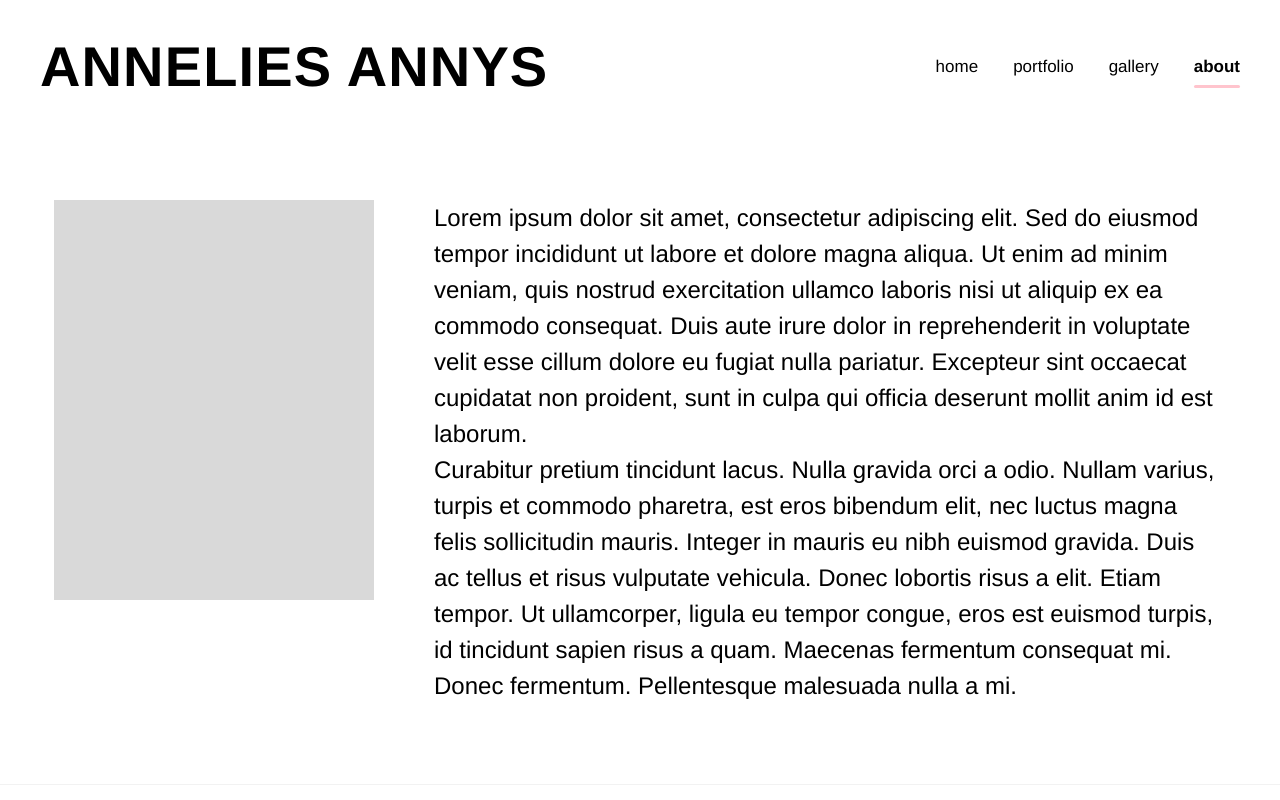
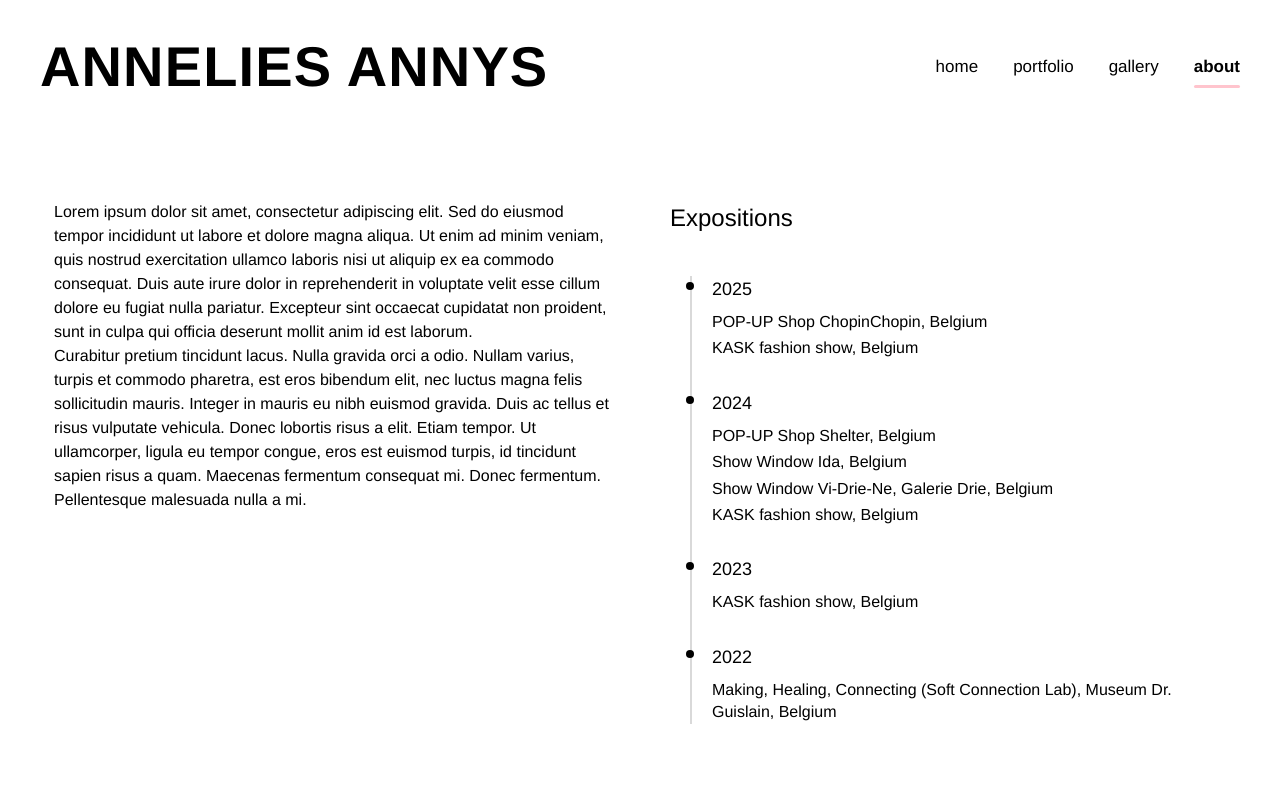
Before and after one commit to brentvervaet/anneliesannys-portfolio, a Vue app: page /about in a window 1280 px wide. Shown: the top 800 px of the page. Built offline with nearby package versions, Linux system fonts and the light colour scheme.

Commit message:
Refactor code structure for improved readability and maintainability

```diff
--- a/src/views/AboutView.vue
+++ b/src/views/AboutView.vue
@@ -1,9 +1,6 @@
 <template>
   <div class="about">
     <section class="about-content">
-      <div class="about-image">
-        <!-- <img src="/images/About/anneliesannys.webp" alt="Annelies Annys" /> -->
-      </div>
       <div class="about-text">
         <p>
           Lorem ipsum dolor sit amet, consectetur adipiscing elit. Sed do eiusmod tempor incididunt
@@ -22,8 +19,117 @@
           Donec fermentum. Pellentesque malesuada nulla a mi.
         </p>
       </div>
+
+      <div class="timeline-section">
+        <h2 class="timeline-title">Expositions</h2>
+        <div class="timeline">
+          <div class="timeline-item">
+            <div class="timeline-year">2025</div>
+            <div class="timeline-events">
+              <div class="timeline-event">POP-UP Shop ChopinChopin, Belgium</div>
+              <div class="timeline-event">KASK fashion show, Belgium</div>
+            </div>
+          </div>
+
+          <div class="timeline-item">
+            <div class="timeline-year">2024</div>
+            <div class="timeline-events">
+              <div class="timeline-event">POP-UP Shop Shelter, Belgium</div>
+              <div class="timeline-event">Show Window Ida, Belgium</div>
+              <div class="timeline-event">Show Window Vi-Drie-Ne, Galerie Drie, Belgium</div>
+              <div class="timeline-event">KASK fashion show, Belgium</div>
+            </div>
+          </div>
+
+          <div class="timeline-item">
+            <div class="timeline-year">2023</div>
+            <div class="timeline-events">
+              <div class="timeline-event">KASK fashion show, Belgium</div>
+            </div>
+          </div>
+
+          <div class="timeline-item">
+            <div class="timeline-year">2022</div>
+            <div class="timeline-events">
+              <div class="timeline-event">
+                Making, Healing, Connecting (Soft Connection Lab), Museum Dr. Guislain, Belgium
+              </div>
+            </div>
+          </div>
+        </div>
+      </div>
     </section>
   </div>
 </template>
 
 <script setup lang="ts"></script>
+
+<style>
+.about-content {
+  display: flex;
+  gap: 60px;
+  padding: 60px 54px;
+  align-items: flex-start;
+  position: relative;
+}
+
+.about-text {
+  color: black;
+  font-size: 16px;
+  font-weight: 300;
+  line-height: 1.5;
+  flex: 1;
+}
+
+.timeline-section {
+  flex: 1;
+}
+
+.timeline-title {
+  font-size: 24px;
+  font-weight: 400;
+  margin-bottom: 40px;
+  color: black;
+}
+
+.timeline {
+  border-left: 2px solid #d9d9d9;
+  padding-left: 20px;
+  margin-left: 20px;
+}
+
+.timeline-item {
+  margin-bottom: 30px;
+  position: relative;
+}
+
+.timeline-item::before {
+  content: '';
+  position: absolute;
+  left: -26px;
+  top: 6px;
+  width: 8px;
+  height: 8px;
+  background: black;
+  border-radius: 50%;
+}
+
+.timeline-year {
+  font-size: 18px;
+  font-weight: 500;
+  color: black;
+  margin-bottom: 8px;
+}
+
+.timeline-events {
+  margin-left: 0;
+}
+
+.timeline-event {
+  font-size: 16px;
+  font-weight: 300;
+  color: black;
+  margin-bottom: 4px;
+  line-height: 1.4;
+}
+</style>
```
Also changed, not shown: public/images/anneliesannys.webp (added), src/assets/tailwind.css, 1 other file (tests, documents, lock files or other folders).
